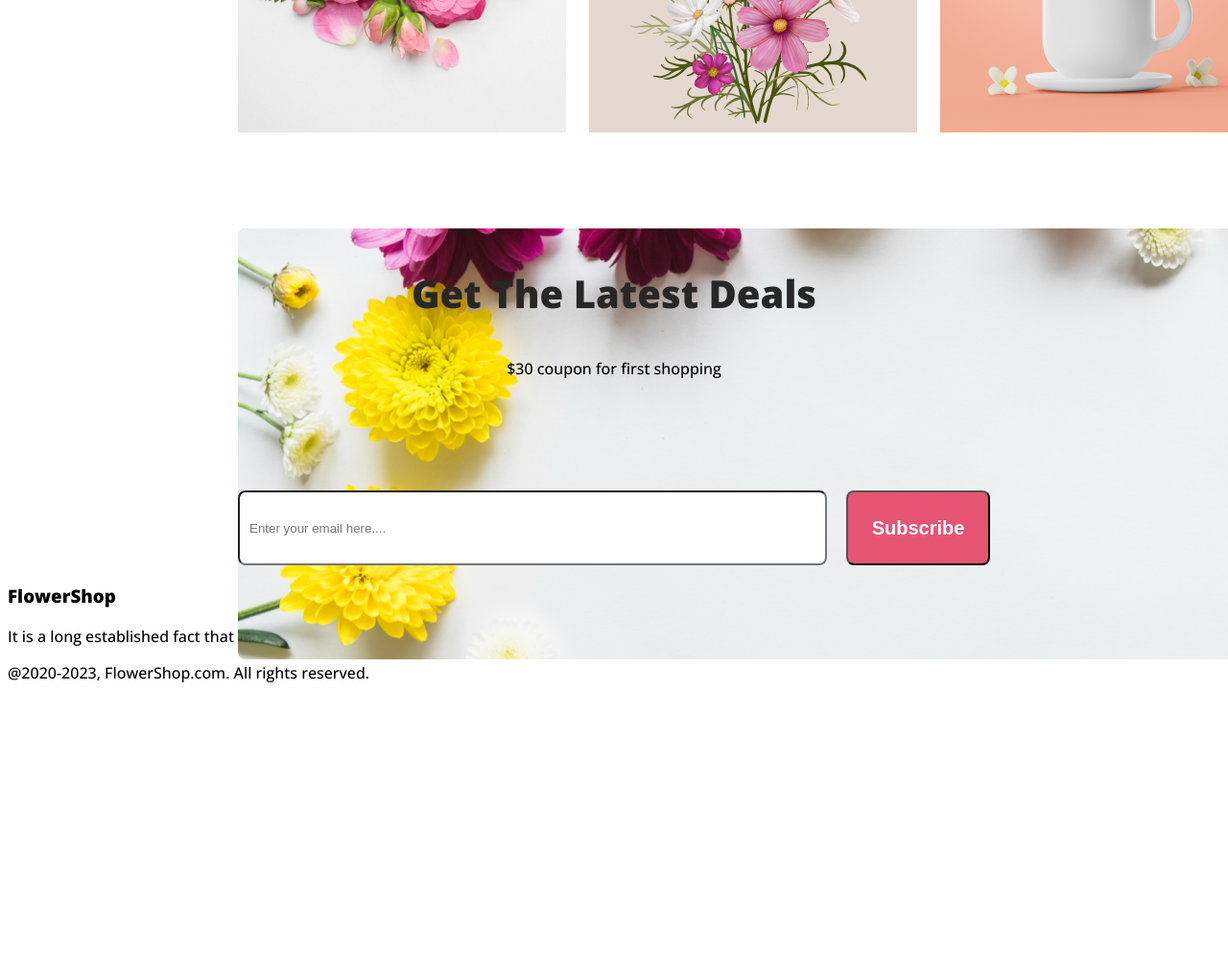
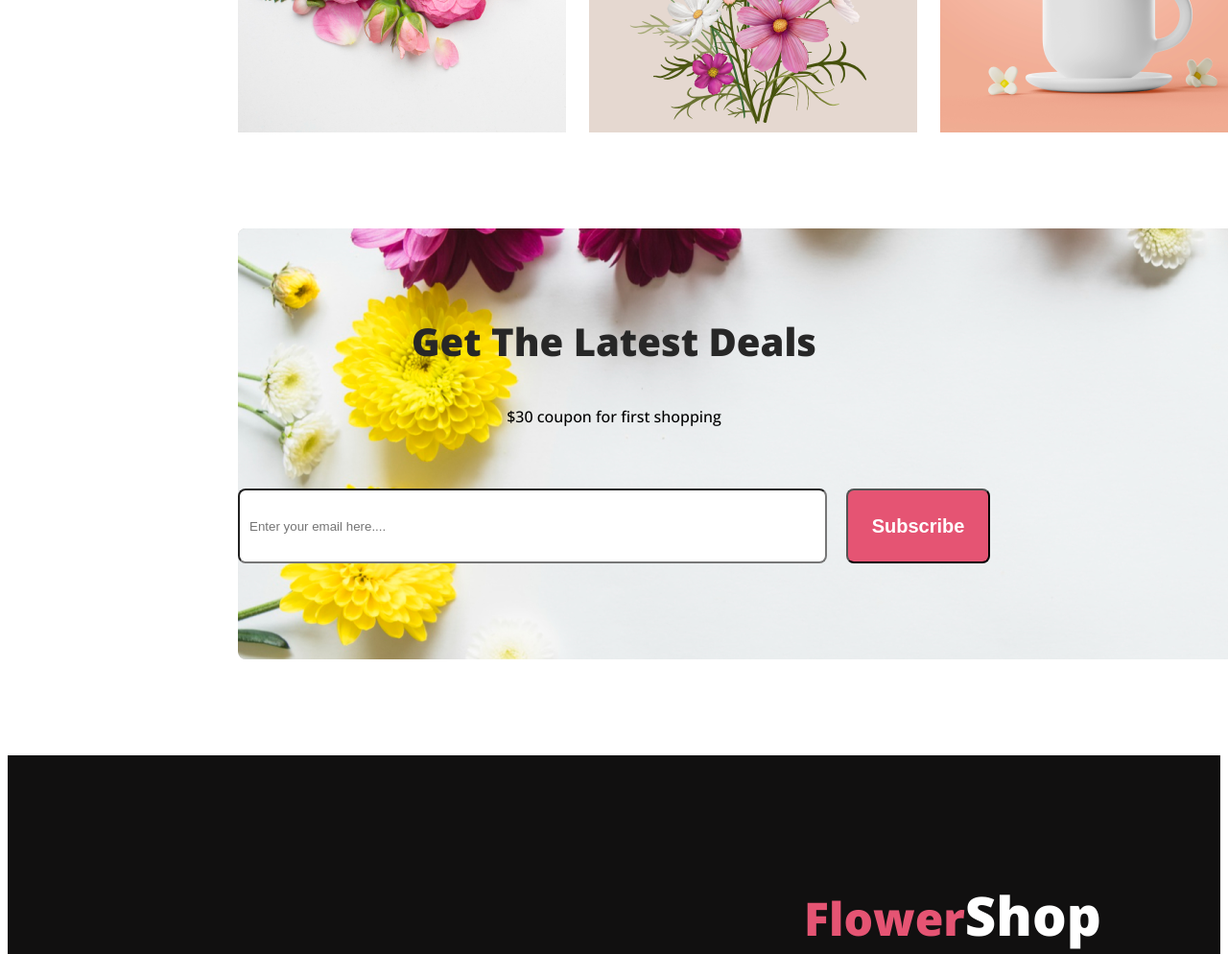
Before and after one commit to lopachak7/assignment-one, a plain HTML site: page index.html in a window 1280 px wide. Shown: the part 3420-4414 px from the top of the page at 96% size. Before the commit the page ends 4148 px from the top, so only its background shows below. Drawn offline with nearby package versions, Linux system fonts and the light colour scheme.

Commit message:
final-submission

```diff
--- a/index.html
+++ b/index.html
@@ -102,8 +102,6 @@
         </div>
     </section>
 
-
-
     <section>
         <div class="contact-image">
             <img class="rose-poster" src="images/Rectangle 9.png" alt="">
@@ -118,17 +116,16 @@
                 <input class="input-email" type="email" placeholder="Enter your email here....">
                 <button class="sub-button">Subscribe</button>
             </div>
-
-
         </div>
 
     </section>
     <footer>
         <div class="shop-footer">
-            <h3 class="footer-title">FlowerShop</h3>
-            <p class="footer-first-para">It is a long established fact that a reader will be distracted by the readable content of a page when looking at its layout.</p>
+            <h3 class="footer-title"><span class="yellow">Flower</span>Shop</h3>
+            <p class="footer-first-para">It is a long established fact that a reader will be distracted by the readable
+                <br> content of a page when looking at its layout.</p>
 
-           <p class="footer-second-para">@2020-2023, FlowerShop.com. All rights reserved.</p>
+            <p class="footer-second-para">@2020-2023, FlowerShop.com. All rights reserved.</p>
         </div>
     </footer>
 </body>
--- a/styles/flower.css
+++ b/styles/flower.css
@@ -1,34 +1,23 @@
 body {
-    /* width: 1200px; */
     font-family: 'Lato', sans-serif;
     font-family: 'Open Sans', sans-serif;
 }
 
 .header {
-    /* width: 1920px; */
     height: 450px;
     background-color: rgba(229, 84, 115, 0.10);
-
 }
 
 .banner {
-    /* padding-bottom: 50px; */
     padding-right: 200px;
     padding-left: 200px;
     padding-bottom: 0px;
     display: flex;
-
-
-
 }
 
 .banner-text {
     text-align: left;
-    /* padding-top: 100px; */
     align-content: center;
-
-
-
 
 }
 
@@ -36,17 +25,12 @@ body {
     width: 735px;
     padding-top: 50px;
     padding-bottom: 0px;
-
-
-
 }
-
 
 .banner-heading {
     font-size: 40px;
     font-style: normal;
     font-weight: 800;
-    /* margin-bottom: 0px; */
     color: #272727;
 }
 
@@ -64,7 +48,6 @@ body {
     padding-right: 12px;
     padding-bottom: 6px;
     padding-left: 12px;
-
     border: none;
     border-radius: 6px;
     background: #E55473;
@@ -72,9 +55,6 @@ body {
 
 .main {
     background: #FFF;
-    /* margin-right: 240px;
-    margin-left: 240px; */
-
 }
 
 .title {
@@ -99,43 +79,24 @@ body {
 }
 
 .featured-image {
-
-    /* border-radius: 50px 50px; */
     display: flex;
     gap: 2px;
     margin-left: 240px;
     margin-right: 240px;
-    /* padding-top: 10px;
-    padding-left: 200px;
-     padding-right: 200px; */
-    /* width: 300px;  */
-
     justify-content: space-around;
     text-align: center;
-
 }
 
 .featured-flowers-1 {
-    /* border-top: 110px; */
-    /* border-right: 78px; */
-    /* border-left: 76px; */
     border-radius: 300px 300px 0px 0px;
     background: rgba(167, 33, 98, 0.15);
     padding-top: 105px;
-
     padding-left: 50px;
     padding-right: 50px;
     width: auto;
-
-
-
 }
 
 .featured-flowers-2 {
-    /* border-top: 117px; */
-    /* border-right: 47px; */
-    /* border-left: 47px; */
-    /* border-bottom: 51px; */
     border-radius: 300px 300px 0px 0px;
     background: rgba(5, 151, 160, 0.15);
     padding-top: 117px;
@@ -143,9 +104,7 @@ body {
     padding-bottom: 46px;
     padding-left: 47px;
     width: auto;
-
 }
-
 
 .featured-flowers-3 {
     border-radius: 300px 300px 0px 0px;
@@ -155,14 +114,12 @@ body {
     padding-right: 75px;
     padding-bottom: 0px;
     width: auto;
-
 }
 
 .pink {
     color: #272727;
     text-align: center;
     font-size: 24px;
-
 }
 
 .fresh-flowers {
@@ -179,36 +136,24 @@ body {
 }
 
 .flower-one {
-
     text-align: center;
-
 }
 
 .flower-two {
-
     text-align: center;
-
 }
 
 .flower-three {
-
     text-align: center;
-
 }
 
 .hot-deal-section {
     border-radius: 8px;
     background: rgba(229, 84, 115, 0.05);
-    /* padding-top: 70px;
-    padding-bottom: 70px;
-    padding-left: 380px; */
     display: flex;
-
-
 }
 
 .hot-banner {
-    /* align-items: center; */
     padding-top: 150px;
     padding-bottom: 150px;
     padding-left: 380px;
@@ -228,13 +173,9 @@ body {
 
 .description {
     display: flex;
-    /* width: 594px; */
-    /* flex-direction: column; */
     color: rgba(39, 39, 39, 0.60);
     text-align: center;
-
     font-size: 18px;
-
 }
 
 .btn-primary-two {
@@ -250,12 +191,10 @@ body {
     background: #E55473;
 }
 
-
-
 .headline {
     color: #272727;
     font-size: 40px;
-    /* font-weight: 800; */
+
 }
 
 .para {
@@ -286,9 +225,10 @@ body {
 
 .contact {
     text-align: center;
-    padding: 100px;
+    padding-top: 150px;
     margin-left: 240px;
     margin-right: 240px;
+    padding-bottom: 48px;
 }
 
 .contact-title {
@@ -299,8 +239,9 @@ body {
 .email-info {
     display: flex;
     gap: 20px;
+    margin-bottom: 200px;
+    justify-content: center;
 
-    justify-content: center;
 }
 
 
@@ -321,17 +262,57 @@ body {
     padding-top: 5px;
     padding-bottom: 5px;
     border-radius: 8px;
-    background-color: #E55473 ;
+    background-color: #E55473;
     font-size: 20px;
     font-weight: 700;
 
 
 }
-.contact-image{
+
+.contact-image {
     position: absolute;
 }
-.contact-info{
+
+.contact-info {
     position: relative;
 }
 
-.shop-footer {}
+.shop-footer {
+    background: #111010;
+    color: #FFF;
+    font-size: 48px;
+
+
+}
+
+.footer-title {
+    padding-top: 128px;
+    padding-left: 830px;
+    padding-right: 830px;
+
+}
+
+.footer-first-para {
+    color: rgba(255, 255, 255, 0.90);
+    text-align: center;
+    font-weight: 400;
+    font-size: 18px;
+
+
+}
+
+.footer-second-para {
+    color: rgba(255, 255, 255, 0.40);
+    text-align: center;
+    font-family: Lato;
+    font-size: 16px;
+    font-style: normal;
+    font-weight: 400;
+    padding-bottom: 128px;
+    padding-top: 30px;
+}
+
+.yellow {
+    color: #E55473;
+    font-size: 48px;
+}
```
